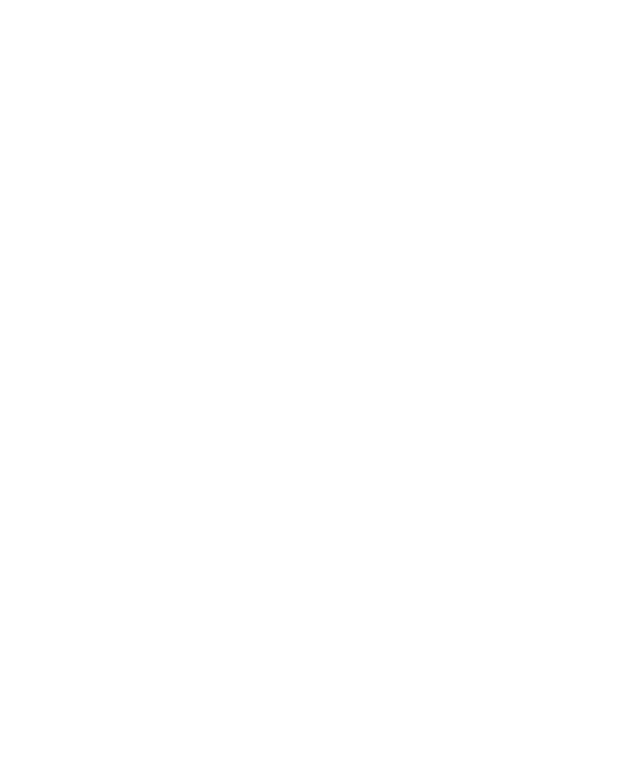
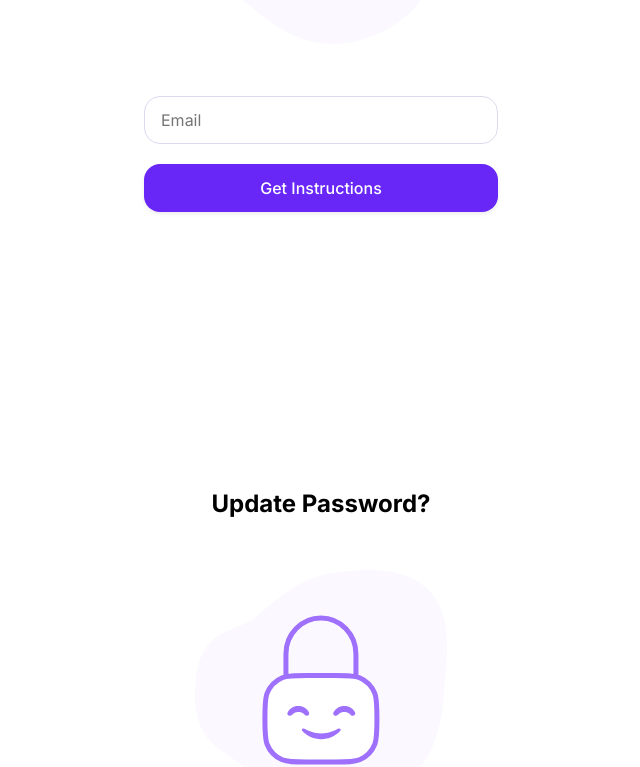
Before and after one commit to kulievtech/projectify-app-ui, a React (Create React App) app: page / in a window 1280 px wide. Shown: the part 2033-2800 px from the top of the page, without its empty margins (319-959 px from the left). Before the commit the page ends 1600 px from the top, so only its background shows below. Built offline with nearby package versions, Linux system fonts and the light colour scheme.

Commit message:
rename update-password to reset-password

```diff
--- a/src/App.tsx
+++ b/src/App.tsx
@@ -1,10 +1,17 @@
-import { TeamMemberCreatePassword, TeamMemberLogin } from "./pages";
+import {
+    ForgotPassword,
+    ResetPassword,
+    TeamMemberCreatePassword,
+    TeamMemberLogin
+} from "./pages";
 
 const App = () => {
     return (
         <>
             <TeamMemberCreatePassword />
             <TeamMemberLogin />
+            <ForgotPassword />
+            <ResetPassword />
         </>
     );
 };
--- a/src/pages/admin-auth/update-password/UpdatePassword.tsx
+++ b/src/pages/admin-auth/reset-password/ResetPassword.tsx
@@ -2,9 +2,9 @@
 import { PasswordWrapper } from "../../components";
 import { Input, Button } from "../../../design-system";
 import updatePassword from "../../../assets/images/update-password.svg";
-import "./UpdatePassword.css";
+import "./ResetPassword.css";
 
-const UpdatePassword = () => {
+const ResetPassword = () => {
     const [newPassword, setNewPassword] = useState<string>("");
     const [passwordConfirm, setPasswordConfirm] = useState<string>("");
 
@@ -57,4 +57,4 @@
     );
 };
 
-export { UpdatePassword };
+export { ResetPassword };
--- a/src/pages/index.ts
+++ b/src/pages/index.ts
@@ -1,7 +1,7 @@
 export * from "./admin-auth/sign-up/Signup";
 export * from "./admin-auth/login/Login";
 export * from "./admin-auth/forgot-password/ForgotPassword";
-export * from "./admin-auth/update-password/UpdatePassword";
+export * from "./admin-auth/reset-password/ResetPassword";
 export * from "./default-pages/projects/Projects";
 export * from "./default-pages/stories/Stories";
 export * from "./default-pages/team-members/TeamMembers";
```
Also changed, not shown: src/pages/admin-auth/reset-password/ResetPassword.css (renamed from src/pages/admin-auth/update-password/UpdatePassword.css).
